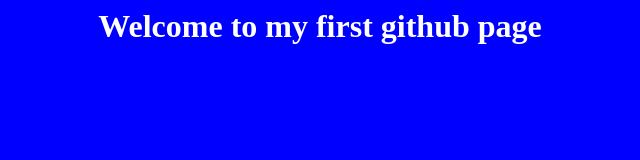
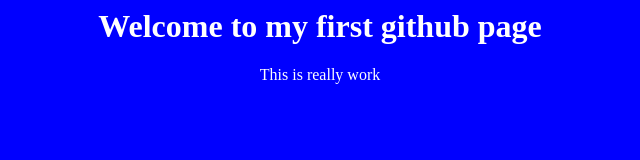
Before and after one commit to lexior68/page, a plain HTML site: page index.html in a window 1280 px wide. Shown: the whole page, without its empty margins (320-960 px from the left). Drawn offline with Linux system fonts and the light colour scheme.

Commit message:
Update index.html

```diff
--- a/index.html
+++ b/index.html
@@ -3,6 +3,7 @@
 
 <body>
 <h1>Welcome to my first github page</h1>
+  This is really work
 </body>
 
 <style>
```
